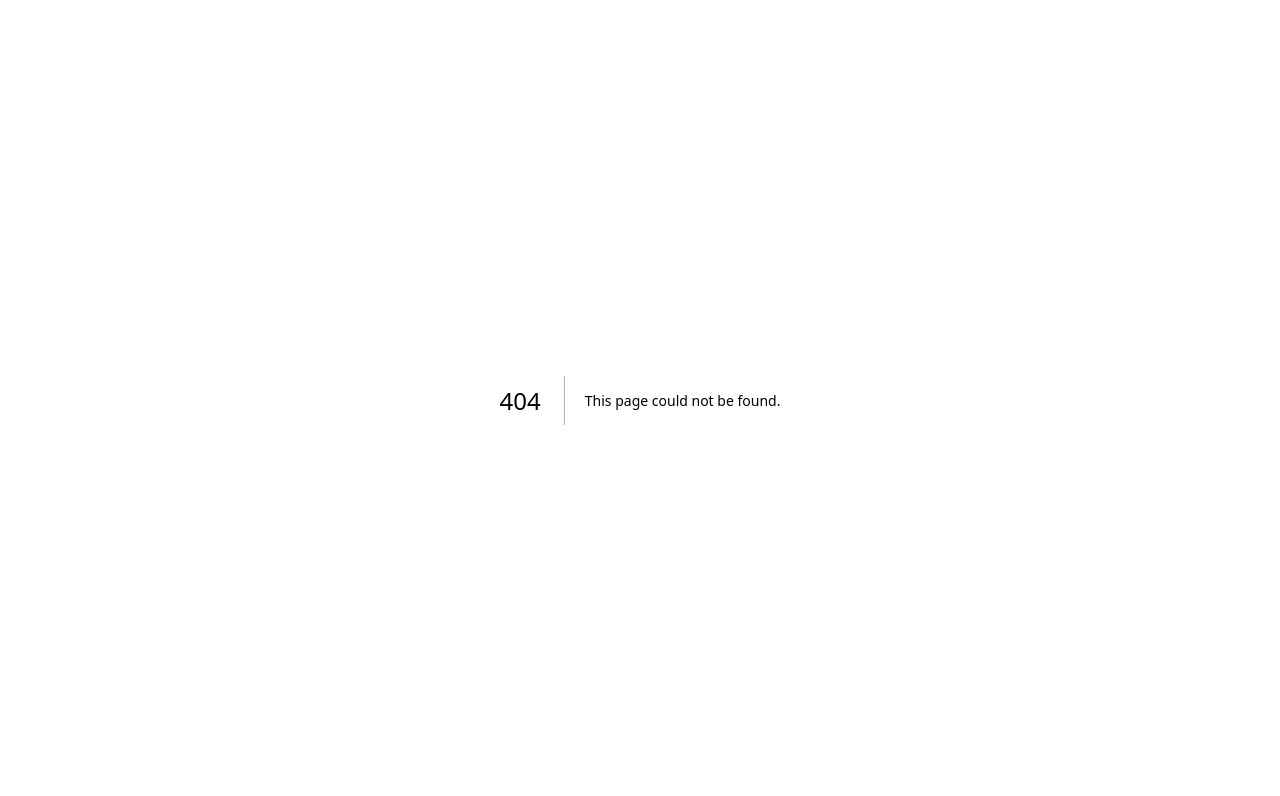
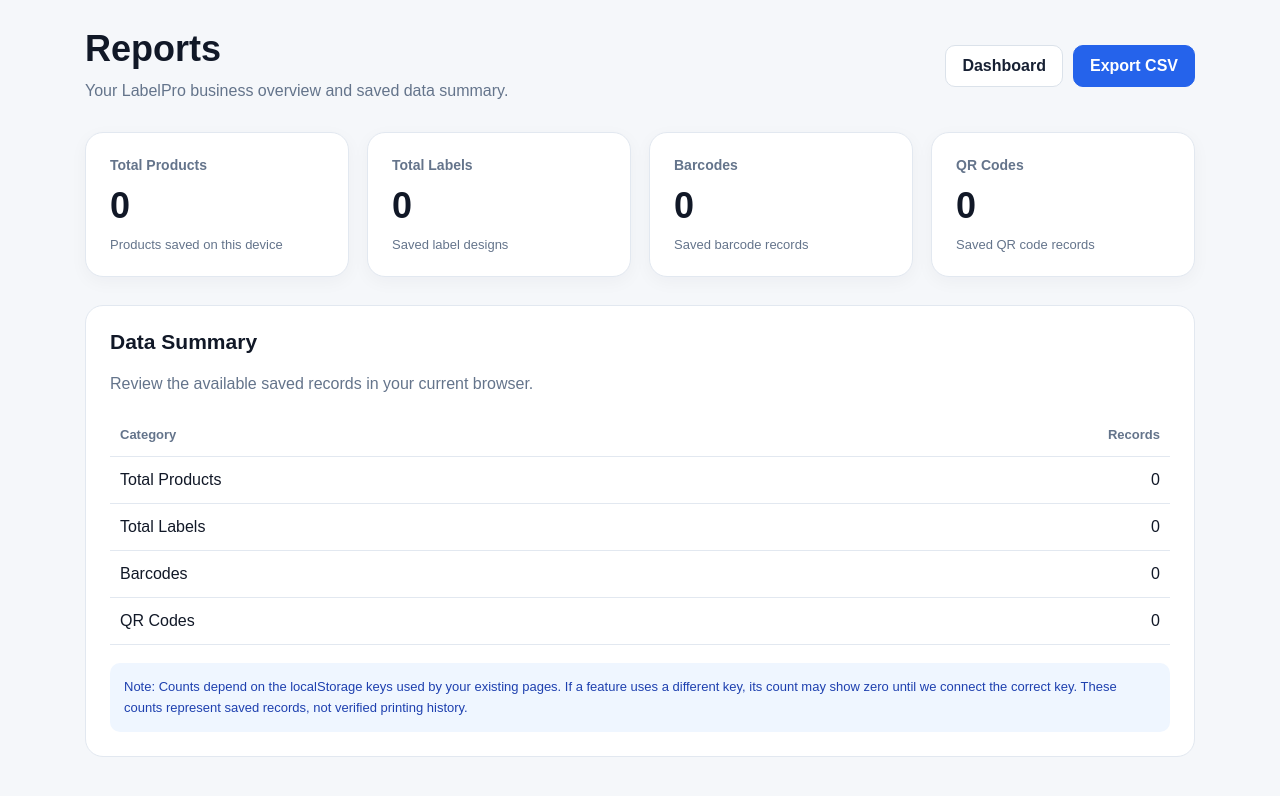
Before and after one commit to sameerkhan86926-a11y/labelpro, a Next.js app: page /labelpro/reports in a window 1280 px wide. Before the commit this address had no page. Shown: the top 796 px of the page. Built offline with nearby package versions, Linux system fonts and the light colour scheme.

Commit message:
Create page.tsx

```diff
--- /dev/null
+++ b/app/reports/page.tsx
@@ -0,0 +1,369 @@
+"use client";
+
+import { useEffect, useState } from "react";
+
+type ReportData = {
+  products: number;
+  labels: number;
+  barcodes: number;
+  qrcodes: number;
+};
+
+const STORAGE_KEYS = {
+  products: "labelpro_products",
+  labels: "labelpro_labels",
+  barcodes: "labelpro_barcodes",
+  qrcodes: "labelpro_qrcodes",
+};
+
+function getCount(key: string): number {
+  try {
+    const value = localStorage.getItem(key);
+
+    if (!value) return 0;
+
+    const parsed = JSON.parse(value);
+
+    if (Array.isArray(parsed)) return parsed.length;
+
+    if (parsed && typeof parsed === "object") {
+      if (Array.isArray(parsed.items)) return parsed.items.length;
+      if (Array.isArray(parsed.data)) return parsed.data.length;
+    }
+
+    return 0;
+  } catch {
+    return 0;
+  }
+}
+
+function downloadCSV(report: ReportData) {
+  const rows = [
+    ["LabelPro Report"],
+    ["Report Date", new Date().toLocaleDateString("en-IN")],
+    [],
+    ["Category", "Total"],
+    ["Products", report.products],
+    ["Labels", report.labels],
+    ["Barcodes", report.barcodes],
+    ["QR Codes", report.qrcodes],
+  ];
+
+  const csv = rows
+    .map((row) =>
+      row
+        .map((cell) => `"${String(cell ?? "").replace(/"/g, '""')}"`)
+        .join(","),
+    )
+    .join("\r\n");
+
+  const blob = new Blob(["\uFEFF" + csv], {
+    type: "text/csv;charset=utf-8;",
+  });
+
+  const url = URL.createObjectURL(blob);
+  const link = document.createElement("a");
+
+  link.href = url;
+  link.download = "labelpro-report.csv";
+  link.click();
+
+  URL.revokeObjectURL(url);
+}
+
+export default function ReportsPage() {
+  const [report, setReport] = useState<ReportData>({
+    products: 0,
+    labels: 0,
+    barcodes: 0,
+    qrcodes: 0,
+  });
+
+  const [loaded, setLoaded] = useState(false);
+
+  useEffect(() => {
+    const timer = window.setTimeout(() => {
+      setReport({
+        products: getCount(STORAGE_KEYS.products),
+        labels: getCount(STORAGE_KEYS.labels),
+        barcodes: getCount(STORAGE_KEYS.barcodes),
+        qrcodes: getCount(STORAGE_KEYS.qrcodes),
+      });
+
+      setLoaded(true);
+    }, 0);
+
+    return () => window.clearTimeout(timer);
+  }, []);
+
+  const cards = [
+    {
+      title: "Total Products",
+      value: report.products,
+      description: "Products saved on this device",
+    },
+    {
+      title: "Total Labels",
+      value: report.labels,
+      description: "Saved label designs",
+    },
+    {
+      title: "Barcodes",
+      value: report.barcodes,
+      description: "Saved barcode records",
+    },
+    {
+      title: "QR Codes",
+      value: report.qrcodes,
+      description: "Saved QR code records",
+    },
+  ];
+
+  return (
+    <main className="rp-page">
+      <style>{`
+        .rp-page {
+          max-width: 1150px;
+          margin: 0 auto;
+          padding: 28px 20px 50px;
+          color: var(--foreground, #172033);
+        }
+
+        .rp-header {
+          display: flex;
+          justify-content: space-between;
+          align-items: center;
+          flex-wrap: wrap;
+          gap: 16px;
+          margin-bottom: 28px;
+        }
+
+        .rp-header h1 {
+          margin: 0 0 8px;
+          font-size: clamp(26px, 4vw, 36px);
+          font-weight: 800;
+        }
+
+        .rp-subtitle {
+          margin: 0;
+          color: #64748b;
+          line-height: 1.6;
+        }
+
+        .rp-actions {
+          display: flex;
+          flex-wrap: wrap;
+          gap: 10px;
+        }
+
+        .rp-button {
+          padding: 11px 16px;
+          border-radius: 10px;
+          border: 1px solid #dbe2ea;
+          background: #ffffff;
+          color: #172033;
+          font-weight: 700;
+          cursor: pointer;
+          text-decoration: none;
+          display: inline-flex;
+          align-items: center;
+          justify-content: center;
+        }
+
+        .rp-primary {
+          background: #2563eb;
+          color: #ffffff;
+          border-color: #2563eb;
+        }
+
+        .rp-grid {
+          display: grid;
+          grid-template-columns: repeat(2, minmax(0, 1fr));
+          gap: 18px;
+        }
+
+        .rp-card {
+          padding: 24px;
+          border: 1px solid #e2e8f0;
+          border-radius: 18px;
+          background: var(--card, #ffffff);
+          box-shadow: 0 5px 18px rgba(15, 23, 42, 0.04);
+        }
+
+        .rp-card-label {
+          margin: 0 0 12px;
+          color: #64748b;
+          font-size: 14px;
+          font-weight: 600;
+        }
+
+        .rp-card-value {
+          margin: 0 0 10px;
+          font-size: 36px;
+          font-weight: 800;
+          overflow-wrap: anywhere;
+        }
+
+        .rp-card-description {
+          margin: 0;
+          color: #64748b;
+          font-size: 13px;
+        }
+
+        .rp-section {
+          margin-top: 28px;
+          padding: 24px;
+          border: 1px solid #e2e8f0;
+          border-radius: 18px;
+          background: var(--card, #ffffff);
+        }
+
+        .rp-section h2 {
+          margin: 0 0 8px;
+          font-size: 21px;
+        }
+
+        .rp-section p {
+          color: #64748b;
+          line-height: 1.7;
+        }
+
+        .rp-table-wrap {
+          width: 100%;
+          overflow-x: auto;
+        }
+
+        .rp-table {
+          width: 100%;
+          border-collapse: collapse;
+          text-align: left;
+        }
+
+        .rp-table th,
+        .rp-table td {
+          padding: 14px 10px;
+          border-bottom: 1px solid #e2e8f0;
+        }
+
+        .rp-table th {
+          color: #64748b;
+          font-size: 13px;
+        }
+
+        .rp-table td:last-child,
+        .rp-table th:last-child {
+          text-align: right;
+        }
+
+        .rp-note {
+          margin-top: 18px;
+          padding: 14px;
+          border-radius: 10px;
+          background: #eff6ff;
+          color: #1e40af;
+          font-size: 13px;
+          line-height: 1.6;
+        }
+
+        @media (min-width: 800px) {
+          .rp-grid {
+            grid-template-columns: repeat(4, minmax(0, 1fr));
+          }
+        }
+
+        @media (max-width: 480px) {
+          .rp-page {
+            padding: 20px 14px 36px;
+          }
+
+          .rp-grid {
+            gap: 12px;
+          }
+
+          .rp-card {
+            padding: 16px;
+          }
+
+          .rp-card-value {
+            font-size: 29px;
+          }
+
+          .rp-button {
+            padding: 10px 12px;
+          }
+        }
+      `}</style>
+
+      <header className="rp-header">
+        <div>
+          <h1>Reports</h1>
+          <p className="rp-subtitle">
+            Your LabelPro business overview and saved data summary.
+          </p>
+        </div>
+
+        <div className="rp-actions">
+          <a className="rp-button" href="/labelpro/">
+            Dashboard
+          </a>
+
+          <button
+            className="rp-button rp-primary"
+            onClick={() => downloadCSV(report)}
+            disabled={!loaded}
+          >
+            Export CSV
+          </button>
+        </div>
+      </header>
+
+      <section className="rp-grid" aria-label="Report summary">
+        {cards.map((card) => (
+          <article className="rp-card" key={card.title}>
+            <p className="rp-card-label">{card.title}</p>
+            <p className="rp-card-value">
+              {loaded ? card.value.toLocaleString("en-IN") : "—"}
+            </p>
+            <p className="rp-card-description">{card.description}</p>
+          </article>
+        ))}
+      </section>
+
+      <section className="rp-section">
+        <h2>Data Summary</h2>
+        <p>Review the available saved records in your current browser.</p>
+
+        <div className="rp-table-wrap">
+          <table className="rp-table">
+            <thead>
+              <tr>
+                <th>Category</th>
+                <th>Records</th>
+              </tr>
+            </thead>
+
+            <tbody>
+              {cards.map((card) => (
+                <tr key={card.title}>
+                  <td>{card.title}</td>
+                  <td>
+                    {loaded
+                      ? card.value.toLocaleString("en-IN")
+                      : "Loading…"}
+                  </td>
+                </tr>
+              ))}
+            </tbody>
+          </table>
+        </div>
+
+        <div className="rp-note">
+          Note: Counts depend on the localStorage keys used by your existing
+          pages. If a feature uses a different key, its count may show zero
+          until we connect the correct key. These counts represent saved
+          records, not verified printing history.
+        </div>
+      </section>
+    </main>
+  );
+}
```
